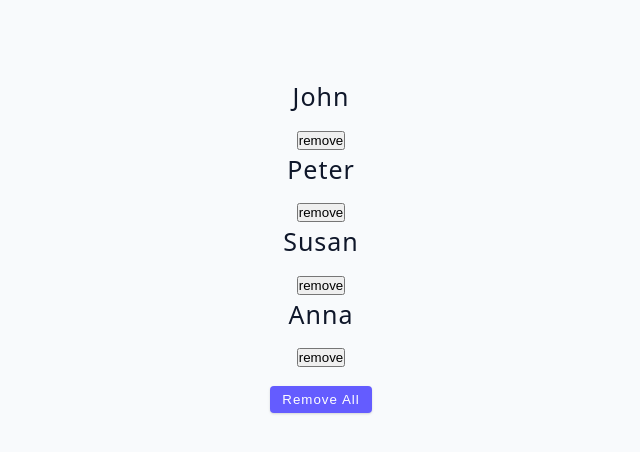
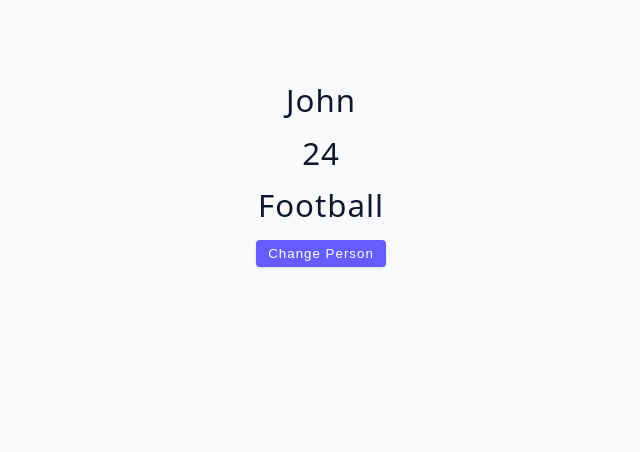
Before and after one commit to yorkyorkex/03-advanced-react, a React (Vite) app: page / in a window 1280 px wide. Shown: the top 452 px of the page, without its empty margins (319-959 px from the left). Built offline with nearby package versions, Linux system fonts and the light colour scheme.

Commit message:
Implement useState for managing person details in UseStateObject component

```diff
--- a/src/App.jsx
+++ b/src/App.jsx
@@ -1,7 +1,7 @@
 /* import Starter from './tutorial/01-useState/starter/01-error-example' */
 /* import Starter from './tutorial/01-useState/starter/02-useState-basics' */
-import Starter from './tutorial/01-useState/starter/03-useState-array'
-/* import Starter from './tutorial/01-useState/starter/04-useState-object' */
+/* import Starter from './tutorial/01-useState/starter/03-useState-array'*/
+import Starter from './tutorial/01-useState/starter/04-useState-object'
 
 import Final from './tutorial/07-useRef/final/01-useRef-basics'
 
--- a/src/tutorial/01-useState/starter/04-useState-object.jsx
+++ b/src/tutorial/01-useState/starter/04-useState-object.jsx
@@ -1,7 +1,26 @@
-import { useState } from 'react';
+import { useState } from 'react'
 
 const UseStateObject = () => {
-  return <h2>useState object example</h2>;
-};
+  const [name, setName] = useState('john')
+  const [age, setAge] = useState(24)
+  const [hobby, setHobby] = useState('football')
+  const displayPerson = () => {
+    setName('peter')
+    setAge(30)
+    setHobby('tennis')
+    console.log(name, age, hobby)
+  }
+  return (
+    <>
+      <h3></h3>
+      <h3>{name}</h3>
+      <h3>{age}</h3>
+      <h3>{hobby}</h3>
+      <button type="button" className="btn" onClick={displayPerson}>
+        change person
+      </button>
+    </>
+  )
+}
 
-export default UseStateObject;
+export default UseStateObject
```
